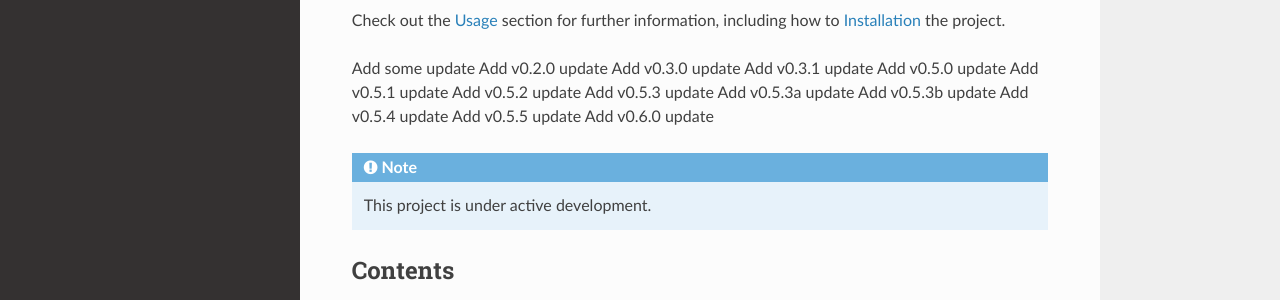
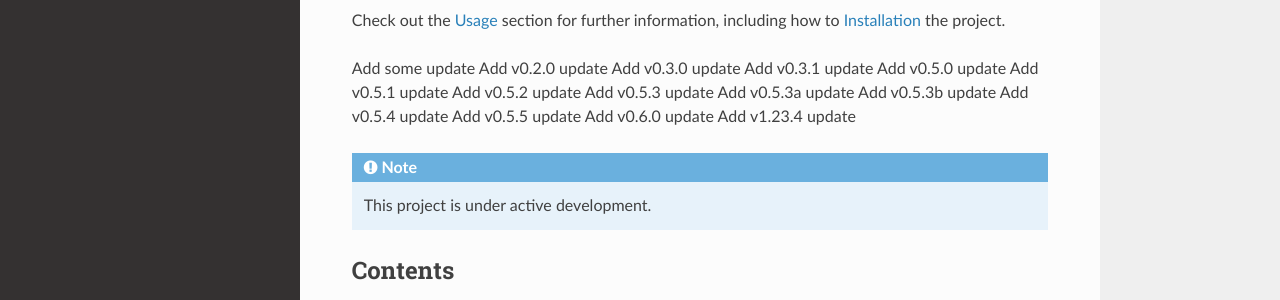
Before and after one commit to Hiroya-W/read-the-docs-tutorial, a Sphinx documentation site: the page built from docs/source/index.rst, in a window 1280 px wide. Shown: the part 247-547 px from the top of the page. Built offline with Sphinx 7.4.7 and the Read the Docs theme 2.0.0, drawn with Linux system fonts in a browser that asks for light colours.

Commit message:
Update 1.23.4

```diff
--- a/docs/source/index.rst
+++ b/docs/source/index.rst
@@ -22,6 +22,7 @@ Add v0.5.3b update
 Add v0.5.4 update
 Add v0.5.5 update
 Add v0.6.0 update
+Add v1.23.4 update
 
 .. note::
 
```
